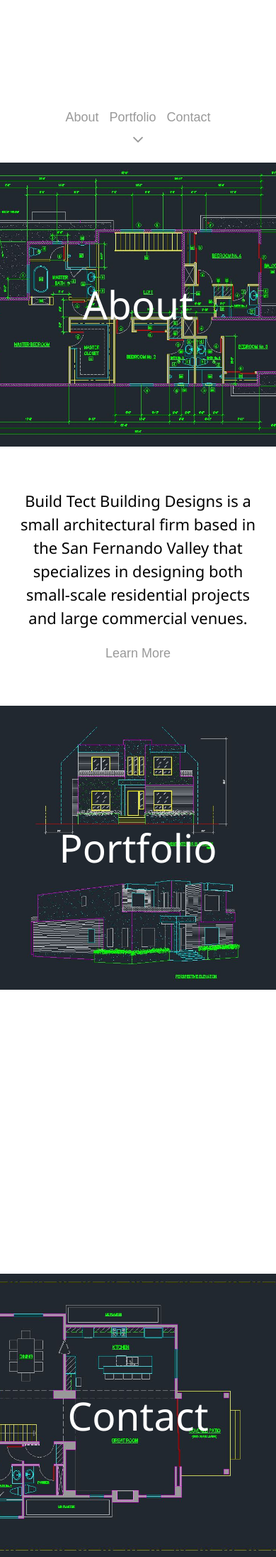
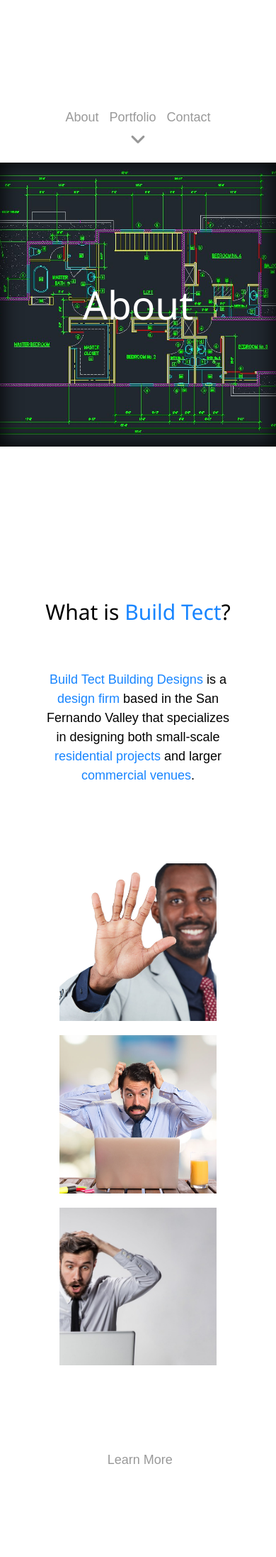
Before and after one commit to ThatWightGuy/BuildTectWebNew, a PHP site: page / in a window 390 px wide. Shown: the part 615-2808 px from the top of the page at 71% size. Run offline with PHP 8.4, Linux system fonts and the light colour scheme; some libraries are stand-ins or nearby versions.

Commit message:
Increased Functionality
Coninued to work on about section. Added sample images to page, gave visitor ability to zoom into image via cusom button, and made learn more link animated.

```diff
--- a/index.html
+++ b/index.html
@@ -5,12 +5,19 @@
 	<meta name="viewport" content="width=device-width, initial-scale=1">
 	<script src="https://ajax.googleapis.com/ajax/libs/jquery/3.4.1/jquery.min.js"></script>
 	<link rel="stylesheet" href="https://www.w3schools.com/w3css/4/w3.css">
-	<link rel="stylesheet" href="https://cdnjs.cloudflare.com/ajax/libs/font-awesome/4.7.0/css/font-awesome.min.css">
+	<script src="https://kit.fontawesome.com/dacea39428.js" crossorigin="anonymous"></script>
 	<link rel="stylesheet" type="text/css" href="styles/index.css">
 	<script type="text/javascript" src="scripts/navscript.js"></script>
+	<script type="text/javascript" src="scripts/about-image.js"></script>
 	<link rel="shortcut icon" href="img/Logo.png">
 </head>
 <body>
+	<!-- Overlays -->
+	<div class="full-img-overlay">
+		<img class="full-img-overlay-img" src="">
+	</div>
+
+	<!-- Main Markup -->
 	<nav class="navi-main" style="display: none">
 		<div class="navi-cont">
 			<ul>
@@ -75,15 +82,46 @@
 	<div class="main-sect" id="about">
 		<div class="parallax-content" id="about-parallax">
 			<div class="overlay-div"><!-- blank div --></div>
-			<h1 class="parallax-header">About</h1>
+			<h1 class="parallax-header">
+				<a href="#main-sect-about">About</a>
+			</h1>
 		</div>
 		<div class="main-sect-cont" id="main-sect-about">
 			<div class="sect-short" id="about-short">
-				<h3 id="about-description">
-					Build Tect Building Designs is a small architectural firm based in the San Fernando Valley that specializes in designing both small-scale residential projects and large commercial venues.
-				</h3>
+				<div class="sect-title" id="about-us">
+					<h1>What is <span class="tect-blue">Build Tect</span>?</h1>
+				</div>
+				<p class="sect-description" id="about-us-desc">
+					<span class="tect-blue">Build Tect Building Designs</span> is a <span class="tect-blue">design firm</span> based in the San Fernando Valley that specializes in designing both small-scale <span class="tect-blue">residential projects</span> and larger <span class="tect-blue">commercial venues</span>.
+				</p>
+				<div class="sect-short-cont" id="about-images">
+					<div class="sect-short-img-cont" id="about-img-1">
+						<div class="img-cont-overlay">
+							<div class="img-cont-overlay-button">
+								<i class="fas fa-expand"></i>
+							</div>
+						</div>
+					</div>
+					<div class="sect-short-img-cont" id="about-img-2">
+						<div class="img-cont-overlay">
+							<div class="img-cont-overlay-button">
+								<i class="fas fa-expand"></i>
+							</div>
+						</div>
+					</div>
+					<div class="sect-short-img-cont" id="about-img-3">
+						<div class="img-cont-overlay">
+							<div class="img-cont-overlay-button">
+								<i class="fas fa-expand"></i>
+							</div>
+						</div>
+					</div>
+				</div>
 				<div class="learn-more">
-					<a href="">Learn More</a>
+					<a href="">
+						<span class="learn-more-text">Learn More</span>
+						<span class="learn-more-bar"><i class="fa fa-angle-right"></i></span>
+					</a>
 				</div>
 			</div>
 		</div>
@@ -91,7 +129,9 @@
 	<div class="main-sect" id="portfolio">
 		<div class="parallax-content" id="portfolio-parallax">
 			<div class="overlay-div"><!-- blank div --></div>
-			<h1 class="parallax-header">Portfolio</span></h1>
+			<h1 class="parallax-header">
+				<a href="#main-sect-portfolio">Portfolio</a>
+			</h1>
 		</div>
 		<div class="main-sect-cont" id="main-sect-portfolio">
 
@@ -100,7 +140,9 @@
 	<div class="main-sect" id="contact">
 		<div class="parallax-content" id="contact-parallax">
 			<div class="overlay-div"><!-- blank div --></div>
-			<h1 class="parallax-header">Contact</span></h1>
+			<h1 class="parallax-header">
+				<a href="#main-sect-contact">Contact</a>
+			</h1>
 		</div>
 		<div class="main-sect-cont" id="main-sect-contact">
 
--- /dev/null
+++ b/scripts/about-image.js
@@ -0,0 +1,42 @@
+$(document).ready(function(){
+	var original = $('html').css('overflow');
+	var img_height = $(".full-img-overlay-img").css('max-height');
+	var img_width = $(".full-img-overlay-img").css('max-width');
+	// On click of zoom button:
+
+	$('.img-cont-overlay-button').click(function(){
+		$('.full-img-overlay').css('display', 'flex');
+		$('html').css('overflow', 'hidden');
+
+		var id = $(this).parent().parent().attr('id');
+		var img_url = $('#' + id).css('background-image');
+
+		img_url = img_url.replace('url(','').replace(')','').replace(/\"/gi, "");
+		$('.full-img-overlay-img').attr('src', img_url);
+	});
+
+	// On left click anywhere on the overlay:
+
+	$('.full-img-overlay').on('click', function(e){
+		$('.full-img-overlay').css('display', 'none');
+		$('html').css('overflow', original);
+	});
+
+	// On window resize:
+
+	$(window).resize(function(){
+		//console.log("window: " + $(window).height());
+		//console.log("img: " + $(".full-img-overlay-img").height());
+
+		if($(window).height() <= $(".full-img-overlay-img").height()+100){
+			console.log("EQUAL!");
+			$(".full-img-overlay-img").css('max-width', '100%');
+			$(".full-img-overlay-img").css('max-height', '100%');
+		}
+		else{
+			$(".full-img-overlay-img").css('max-width', img_width);
+			$(".full-img-overlay-img").css('max-height', img_height);
+		}
+	});
+
+});
--- a/scripts/navscript.js
+++ b/scripts/navscript.js
@@ -1,7 +1,6 @@
 $(document).ready(function(){
 	$(window).scroll(function(){
 		var next_position = $('#about').position().top
-		console.log(next_position);
 		if ($(document).scrollTop() > next_position-25){
 			$('.navi-main').css('display', 'flex');
 		}
--- a/styles/index.css
+++ b/styles/index.css
@@ -150,6 +150,7 @@ a{
 	background-repeat: no-repeat;
 	background-attachment: fixed;
 	background-position: center;
+	box-shadow: inset 0 0 30px;
 }
 
 .parallax-header{
@@ -280,6 +281,11 @@ a{
 	color: #1885ff;
 }
 
+.title-underline{
+	border-bottom: 3px solid #1885ff;
+	padding: 0 5px
+}
+
 #about{
 	flex-direction: column;
 	align-items: center;
@@ -290,27 +296,142 @@ a{
 	height: 100%;
 	display: flex;
 	text-align: center;
-
 }
 
 #about{
 	flex-direction: column;
 }
 
-#about-short{
-	padding: 150px;
+.sect-short{
 	height: 100%;
 }
 
-#about-description{
+.sect-title{
+
+}
+
+.sect-title h1{
+	font-size: 45px;
+
+}
+
+#about-short{
+	padding: 200px;
+	display: flex;
+	flex-direction: column;
+	justify-content: space-around;
+}
+
+.sect-description{
+	padding: 0;
+	margin: 10px;
 	font-size: 25px;
+}
+
+#about-us-desc{
+	margin: 50px 10px;
+}
+
+.sect-short-cont{
+	width: 100%;
+	padding: 0;
+}
+
+#about-images{
+	display: flex;
+	flex-direction: row;
+	justify-content: space-around;
+	margin: 50px 0px;
+}
+
+#about-img-1{
+	background: url(../img/stock1.jpg) no-repeat center;
+	background-size: cover;
+}
+
+#about-img-2{
+	background: url(../img/stock2.jpg) no-repeat center;
+	background-size: cover;
+}
+
+#about-img-3{
+	background: url(../img/stock3.jpg) no-repeat center;
+	background-size: cover;
+}
+
+.sect-short-img-cont{
+	height: 400px;
+	width: 400px;
+	margin: 10px;
+	background-color: #1885ff;
+}
+
+.img-cont-overlay{
+	display: flex;
+	align-items: flex-end;
+	justify-content: flex-end;
+	width: 100%;
+	height: 100%;
+	opacity: 0;
+	background-color: rgba(0,0,0,.5);
+	transition: opacity .2s;
+}
+
+.img-cont-overlay-button{
+	display: flex;
+	color: black;
+	width: 40px;
+	height: 40px;
+	margin: 10px;
+	justify-content: center;
+	align-items: center;
+	font-size: 20px;
+	background-color: white;
+	border-radius: 100%;
+	transition: transform .2s;
+}
+
+.img-cont-overlay-button i{
+	transition: color .2s;
+}
+
+.img-cont-overlay-button:hover{
+	box-shadow: 0 0 5px;
+	transform: scale(1.2);
+	cursor: pointer;
+}
+
+.img-cont-overlay-button:hover i{
+	color: #1885ff;
+}
+
+.overlay-text{
+	padding: 0;
+	margin: 0;
+}
+
+.sect-short-img-cont:hover .img-cont-overlay{
+	opacity: 1;
 }
 
 .learn-more{
 	opacity: .4;
 	padding: 10px;
+	margin: 50px 10px;
 	font-size: 18px;
 	transition: opacity .2s;
+}
+
+.learn-more-text{
+	display: inline-block;
+	transform: translateX(11px);
+	transition: transform .2s;
+}
+
+.learn-more-bar{
+	visibility: hidden;
+	display: inline-block;
+	transition: transform .2s;
 }
 
 .learn-more:hover{
@@ -324,6 +445,16 @@ a{
 .learn-more a:hover{
 	color: #1885ff;
 }
+
+.learn-more a:hover .learn-more-text{
+	transform: translateX(-4px);
+}
+
+.learn-more a:hover .learn-more-bar{
+	visibility: visible;
+	transform: translateX(1px);
+}
+
 
 #main-sect-portfolio{
 	height: 400px;
@@ -342,6 +473,20 @@ a{
 	flex-direction: column;
 }
 
+.full-img-overlay{
+	position: fixed;
+	display: none;
+	align-items: center;
+	justify-content: center;
+	height: 100vh;
+	width: 100vw;
+	z-index: 10000;
+	background-color: rgba(0,0,0,.8);
+}
+
+.full-img-overlay-img{
+	margin: auto;
+}
 
 footer{
 	width: 100%;
@@ -358,7 +503,24 @@ footer h6{
 	color: white;
 }
 
+@media only screen and (max-width: 1600px){
+	.sect-short-img-cont{
+		height: 25vw;
+		width: 25vw;
+	}
+}
+
 @media only screen and (max-width: 1000px){
+	#about-images{
+		justify-content: space-around;
+		flex-wrap: wrap;
+	}
+
+	.sect-short-img-cont{
+		height: 37vw;
+		width: 37vw;
+	}
+
 	.navi-item-drop-content{
 		top: 57px;
 		position: absolute;
@@ -404,12 +566,23 @@ footer h6{
 	.navi-search-input{
 		width: 95%;
 	}
+	#about-short{
+		padding: 200px 50px;
+	}
 }
 
+@media only screen and (max-width: 900px){
+	.title-underline{
+		border-bottom: 2px solid #1885ff;
+		padding: 0 5px
+	}
 
-@media only screen and (max-width: 1000px){
-	#about-short{
-		padding: 100px;
+	.sect-title h1{
+		font-size: 40px;
+	}
+
+	.sect-description{
+		font-size: 20px;
 	}
 }
 
@@ -422,10 +595,18 @@ footer h6{
 		width: 90%;
 	}
 
-	#about-short{
-		padding: 50px;
+	#about-images{
+		flex-direction: column;
+		justify-content: center;
+		align-items: center;
+	}
+
+	.sect-short-img-cont{
+		height: 57vw;
+		width: 57vw;
 	}
 }
+
 
 @media only screen and (max-width: 400px){
 	.navi-search-button{
@@ -440,12 +621,12 @@ footer h6{
 		font-size: 18vw;
 	}
 
-	#about-short{
-		padding: 50px 15px;
+	.sect-title h1{
+		font-size: 30px;
 	}
 
-	#about-description{
-		font-size: 22px;
+	.sect-description{
+		font-size: 18px;
 	}
 }
 
```
Also changed, not shown: img/stock1.jpg (added), img/stock2.jpg (added), img/stock3.jpg (added).
